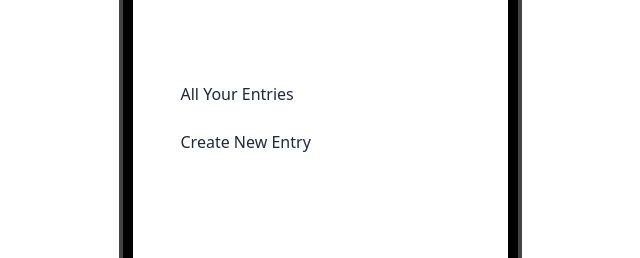
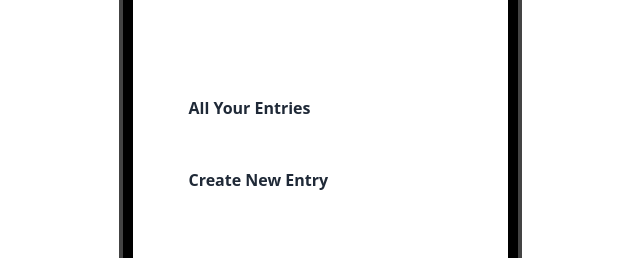
Before and after one commit to komo-mindfull/komo, a Next.js app: page /customer/journal in a window 1280 px wide. Shown: the part 256-514 px from the top of the page, without its empty margins (320-960 px from the left). Built offline with nearby package versions, Linux system fonts and the light colour scheme.

Commit message:
toast + queries fix

```diff
--- a/package.json
+++ b/package.json
@@ -16,6 +16,7 @@
     "next": "12.3.1",
     "react": "18.2.0",
     "react-dom": "18.2.0",
+    "react-hot-toast": "^2.4.0",
     "react-query": "^3.39.2",
     "react-toast": "^1.0.3",
     "unique-username-generator": "^1.1.1"
--- a/pages/_app.tsx
+++ b/pages/_app.tsx
@@ -2,9 +2,8 @@ import "../styles/globals.css";
 import "@fontsource/comfortaa";
 import type { AppProps } from "next/app";
 import { QueryClient, QueryClientProvider, useQuery } from "react-query";
-import { createContext, useContext, useState } from "react";
-import { ToastContainer } from "react-toast";
-import dayjs from "dayjs";
+import { createContext, useContext, useEffect, useState } from "react";
+import { Toaster } from "react-hot-toast";
 
 const queryClient = new QueryClient();
 
@@ -29,6 +28,9 @@ export const useGlobalContext = () => useContext(MyGlobalContext);
 
 function MyApp({ Component, pageProps }: AppProps) {
   const [journalEntries, setJournalEntries] = useState<Array<journalentry>>([]);
+  useEffect(() => {
+
+  }, []);
   return (
     <QueryClientProvider client={queryClient}>
       <MyGlobalContext.Provider value={{ journalEntries, setJournalEntries }}>
@@ -41,7 +43,7 @@ function MyApp({ Component, pageProps }: AppProps) {
               </div>
             </div>
           </div>
-          <ToastContainer />
+          <Toaster />
         </div>
       </MyGlobalContext.Provider>
     </QueryClientProvider>
--- a/pages/customer/journal/all.tsx
+++ b/pages/customer/journal/all.tsx
@@ -38,7 +38,7 @@ const Journal: NextPage = () => {
   const { isLoading, error, data, refetch, isFetched, status } = useQuery(
     "createJournal",
     () =>
-      fetch("https://komo-backend.ignisda.tech/journal", {
+      fetch("https://komo.jupeeter.tech/journal", {
         method: "GET",
         headers: {
           Authorization: `Bearer ${getStoredToken()}`,
--- a/pages/customer/journal/index.tsx
+++ b/pages/customer/journal/index.tsx
@@ -16,19 +16,18 @@ const JournalIndex = () => {
     <div className="relative flex flex-col justify-center w-full h-screen px-8">
       <button
         className="absolute top-0 left-0 m-8 text-4xl"
-        onClick={() => router.push("/customer/journal/all")}
+        onClick={() => router.push("/")}
       >
         🠔
       </button>
-      <ul className="w-56 menu bg-base-100">
+      <ul className="flex flex-col w-56 gap-4 bg-base-100">
         {links.map((link, i) => (
           <li
             key={i}
-            className="duration-150 rounded-full hover:text-white hover:bg-primary-focus"
+            className="py-4 pl-6 pr-8 font-bold duration-150 rounded-full cursor-pointer hover:text-white hover:bg-primary-focus"
+            onClick={() => router.push(link.href)}
           >
-            <Link href={link.href}>
-              <a>{link.name}</a>
-            </Link>
+            {link.name}
           </li>
         ))}
       </ul>
--- a/pages/index.tsx
+++ b/pages/index.tsx
@@ -2,12 +2,12 @@ import type { NextPage } from "next";
 import Link from "next/link";
 import Router, { useRouter } from "next/router";
 import { useEffect, useState } from "react";
+import toast from "react-hot-toast";
 import { useQuery } from "react-query";
 import { links } from "../src/links";
 import { getStoredToken } from "../src/utils";
 
 const Home: NextPage = () => {
-
   const [user, setUser] = useState<any>({});
   const [signedIn, setSignedIn] = useState<boolean>(false);
   const { isLoading, refetch, error, data, status } = useQuery(
@@ -27,6 +27,11 @@ const Home: NextPage = () => {
       enabled: false,
       onSuccess: (data) => {
         setUser(data);
+        toast(`Welcome to Komo! ${data.username}`, {
+          icon: "👋",
+          duration: 4000,
+          position: "top-center",
+        });
       },
     }
   );
@@ -42,7 +47,7 @@ const Home: NextPage = () => {
   return (
     <section className="flex flex-col items-center justify-center w-full h-screen">
       <div className="flex items-center justify-center gap-2">
-        <h1 className="text-4xl text-primary">Komo </h1>
+        <h1 className="text-4xl text-primary">Komo</h1>
         {signedIn && (
           <span className="px-2 font-bold text-white rounded-full bg-primary">
             {user.utype}
```
Also changed, not shown: 1 other file (tests, documents, lock files or other folders).
